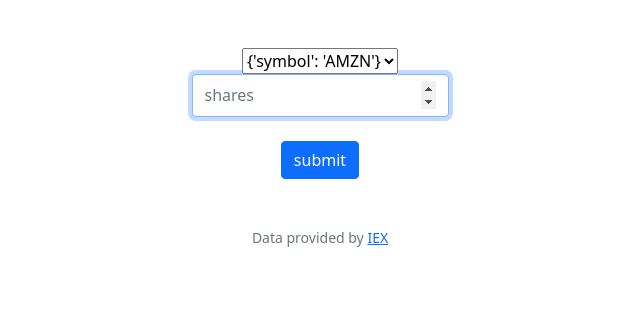
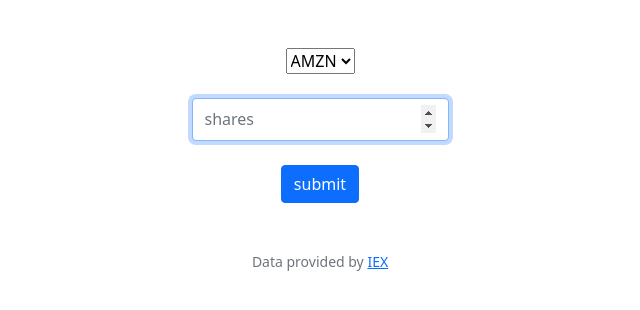
Before and after one commit to lolocompa/cs50x, a Flask app: page /sell in a window 1280 px wide. Shown: the part 76-386 px from the top of the page, without its empty margins (320-960 px from the left). Run offline with Flask 3, Linux system fonts and the light colour scheme; a user stored in the database is signed in; some libraries are stand-ins or nearby versions.

Commit message:
Fri, Oct 27, 2023, 8:46 PM -03:00

```diff
--- a/finance/templates/sell.html
+++ b/finance/templates/sell.html
@@ -8,9 +8,10 @@
     <form action="/sell" method="post">
         <select name="symbol">
             {% for symbol in user_sym %}
-            <option value=symbol >{{ symbol }}</option>
+            <option value=symbol >{{ symbol.symbol }}</option>
             {% endfor %}
         </select>
+        <br>
         <br>
         <input autocomplete="off" autofocus class="form-control mx-auto w-auto" id="shares" min="1" name="shares" placeholder="shares" type="number">
         <br>
```
